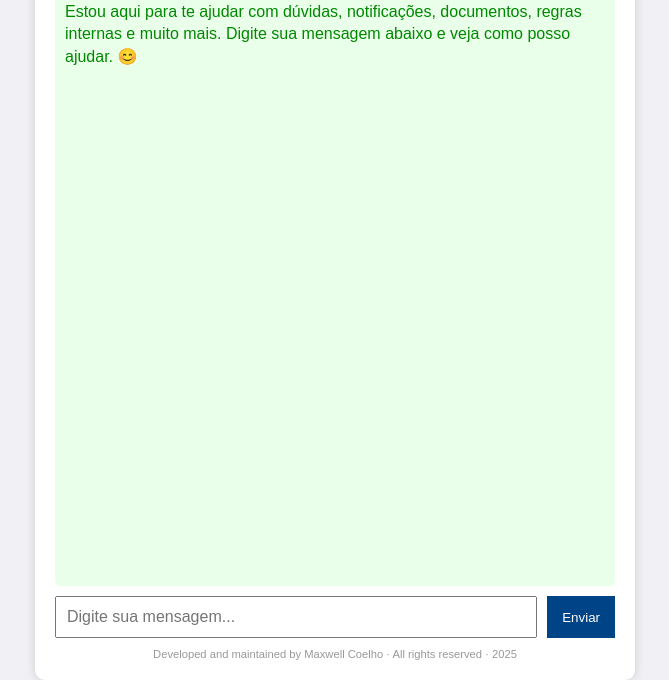
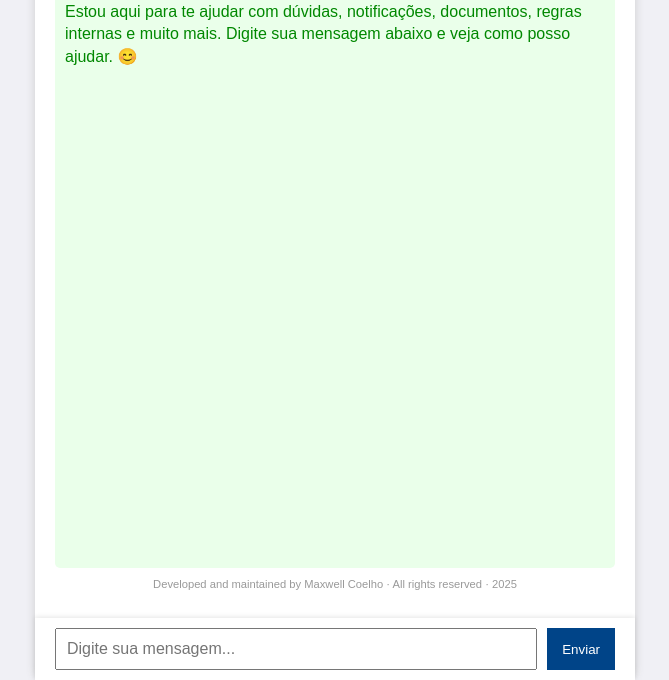
Before and after one commit to maxcoelhogit/maxbot1, a website: page index.html in a window 1280 px wide. Shown: the part 120-800 px from the top of the page, without its empty margins (305-974 px from the left). Drawn offline with Linux system fonts and the light colour scheme.

Commit message:
Update style.css

```diff
--- a/style.css
+++ b/style.css
@@ -15,14 +15,16 @@ body {
 .container {
   display: flex;
   flex-direction: column;
-  justify-content: space-between;
+  justify-content: flex-start;
   max-width: 600px;
   margin: 0 auto;
   background-color: white;
   border-radius: 10px;
-  padding: 20px;
+  padding: 20px 20px 80px; /* espaço extra para input fixo */
   box-shadow: 0px 0px 10px #ccc;
   height: 100vh;
+  overflow: hidden;
+  position: relative;
 }
 
 h1 {
@@ -41,10 +43,18 @@ h1 {
   flex-direction: column;
 }
 
-form {
+#pergunta-form {
+  position: fixed;
+  bottom: 0;
+  left: 0;
+  right: 0;
+  max-width: 600px;
+  margin: auto;
   display: flex;
   gap: 10px;
-  margin-top: 10px;
+  padding: 10px 20px;
+  background: white;
+  box-shadow: 0 -1px 5px rgba(0, 0, 0, 0.1);
 }
 
 input[type="text"] {
@@ -96,5 +106,5 @@ footer {
   font-size: 0.7rem;
   color: #999;
   text-align: center;
-  margin-top: 10px;
+  padding: 10px;
 }
```
